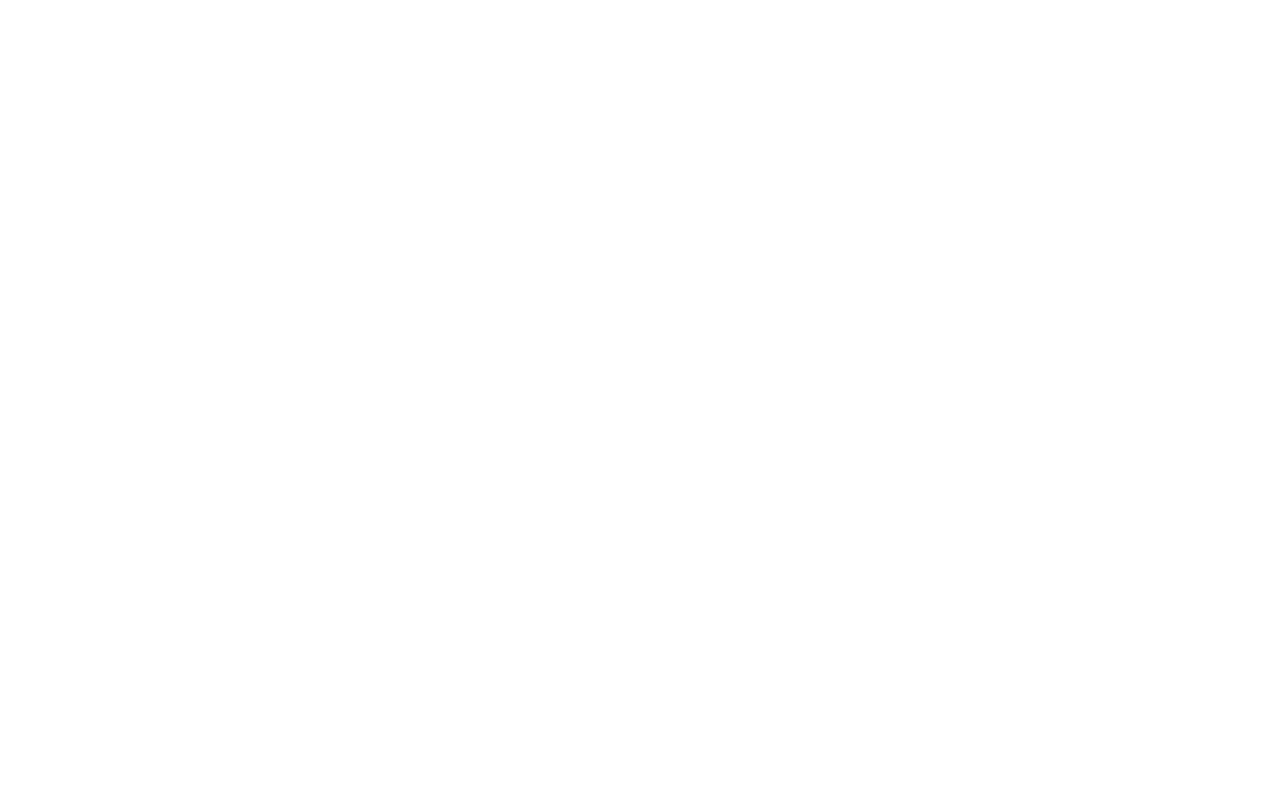
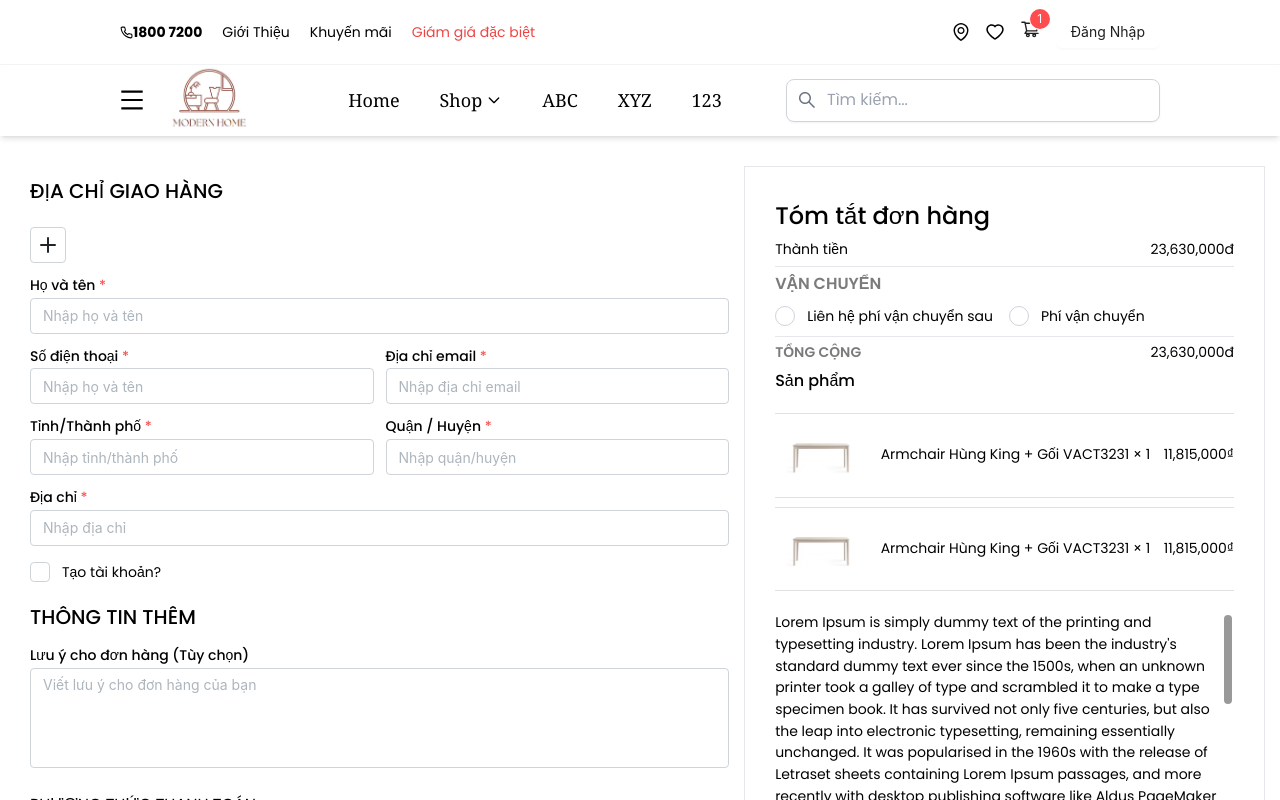
Before and after one commit to NguyenVan-Truong/DuAnTotNghiep, a React (Vite) app: page /thanh-toan in a window 1280 px wide. Before the commit this address had no page. Shown: the top 800 px of the page. Built offline with nearby package versions, Linux system fonts and the light colour scheme.

Commit message:
fix router

```diff
--- a/src/routes/RouteWeb.tsx
+++ b/src/routes/RouteWeb.tsx
@@ -11,8 +11,9 @@
             <Routes>
                 <Route path="/" element={<LayoutWeb />}>
                     <Route index element={<Home />} />
-                    <Route path="products" element={<ProductCategory />} />
-                    <Route path="checkout" element={<CheckoutPage />} />
+                    <Route path="cua-hang" element={<ProductCategory />} />
+                    <Route path="thanh-toan" element={<CheckoutPage />} />
+                    <Route path="gio-hang" element={<ShoppingCart />} />
                 </Route>
             </Routes>
         </>
```
